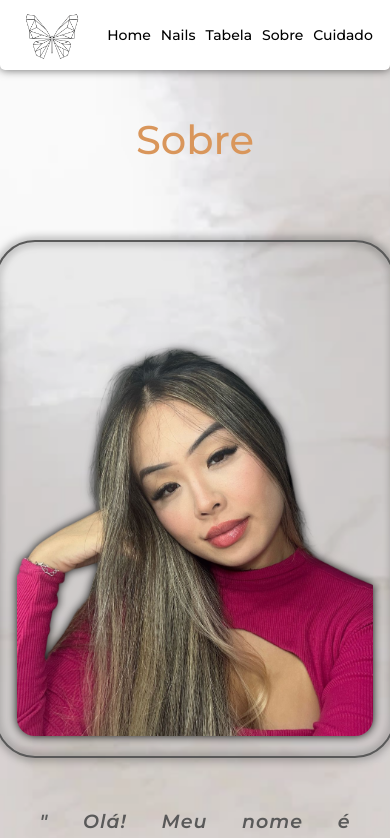
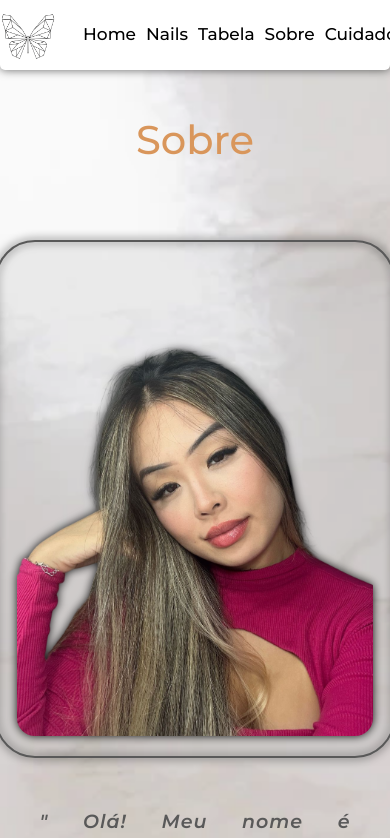
Before and after one commit to FernandoFerreira94/ayumiNails, a React (Vite) app: page /sobre in a window 390 px wide. Shown: the top 838 px of the page. Built offline with nearby package versions, Linux system fonts and the light colour scheme.

Commit message:
reajustado size header no mobille

```diff
--- a/src/Components/Footer/footer.scss
+++ b/src/Components/Footer/footer.scss
@@ -59,6 +59,9 @@ $font: "Montserrat";
 
 @media screen and (max-width: 800px) {
   .footer-container {
+    span {
+      font-size: 17px;
+    }
     h4 {
       width: 100%;
       font-size: 18px;
@@ -69,7 +72,7 @@ $font: "Montserrat";
       width: 100%;
       display: flex;
       flex-direction: column;
-      font-size: 14px;
+      font-size: 17px;
       gap: 10px;
       span {
         width: 100%;
--- a/src/Components/Header/header.scss
+++ b/src/Components/Header/header.scss
@@ -80,7 +80,7 @@ nav {
   }
 
   .nav-url {
-    font-size: 14px;
+    font-size: 17px;
   }
   .menu {
     gap: 15px;
```
